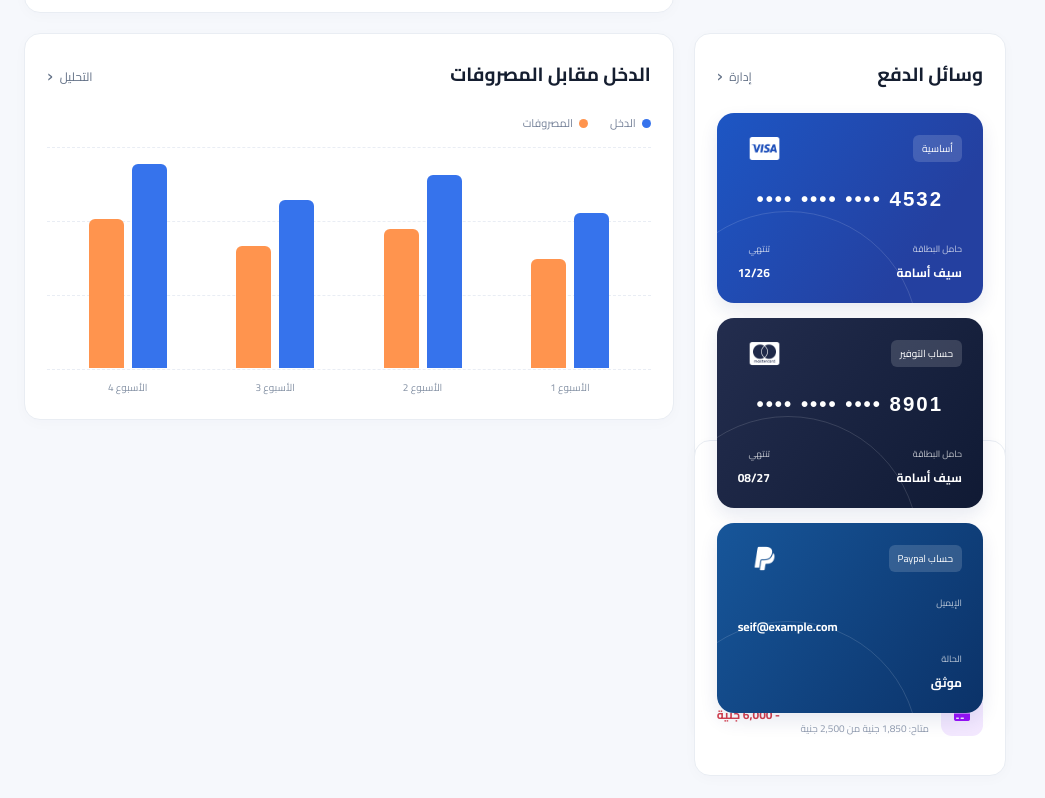
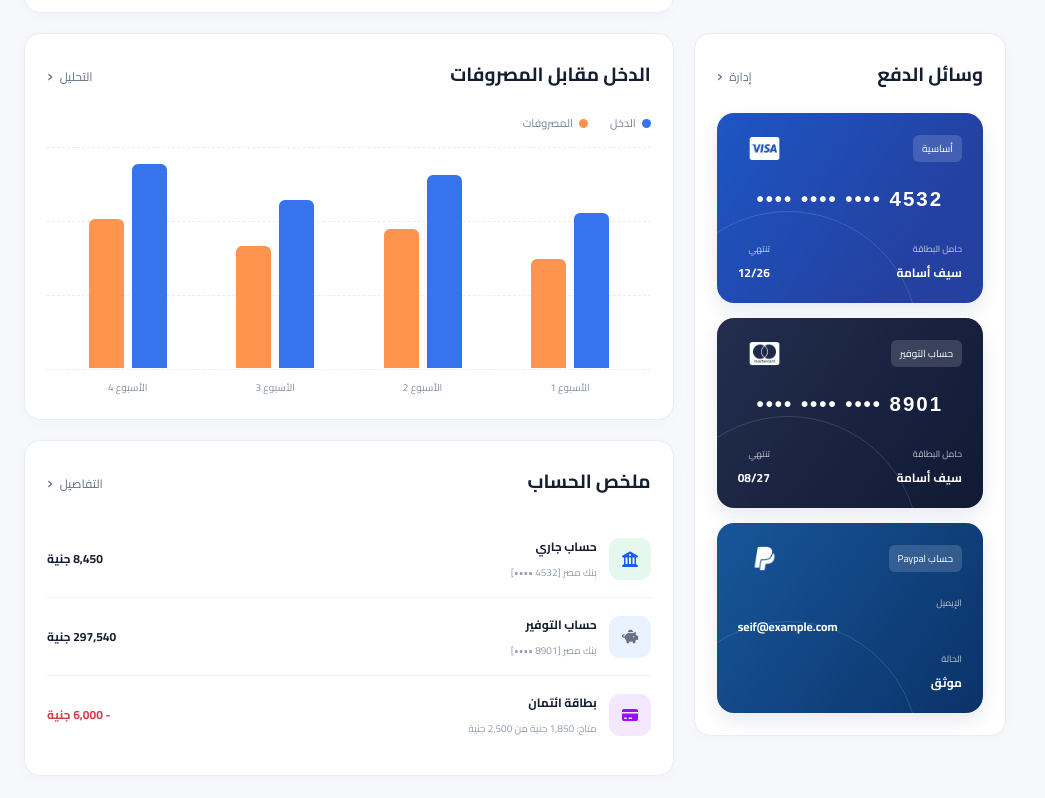
Before and after one commit to Talal-Sharaa/FrontEnd-Route-Assignment-4-Mudabbir, a plain HTML site: page index.html in a window 1280 px wide. Shown: the part 1622-2420 px from the top of the page, without its empty margins (0-1045 px from the left). Drawn offline with Linux system fonts and the light colour scheme.

Commit message:
Document project setup and responsive layout

```diff
--- a/css/style.css
+++ b/css/style.css
@@ -191,7 +191,7 @@ td { padding: 12px 10px; font-size: 11px; border-top: 1px solid #f0f2f6; }
 .bills-panel, .budget-panel { grid-row: 2; }
 .payment-panel { grid-row: 3 / span 2; }
 .chart-panel { grid-row: 3; }
-.accounts-panel { grid-row: 4; }
+.accounts-panel { grid-column: 2; grid-row: 4; }
 
 @media (max-width: 1250px) {
   .dashboard { grid-template-columns: 215px minmax(0, 1fr); }
```
Also changed, not shown: 1 other file.
